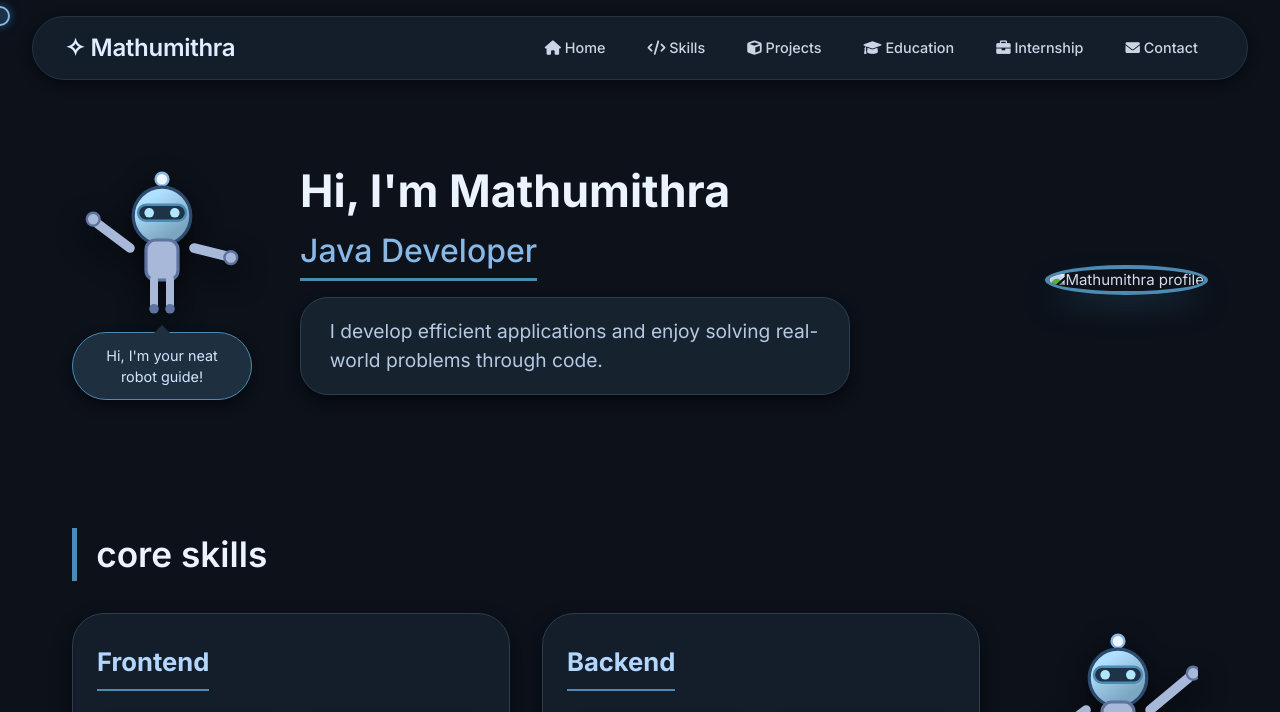
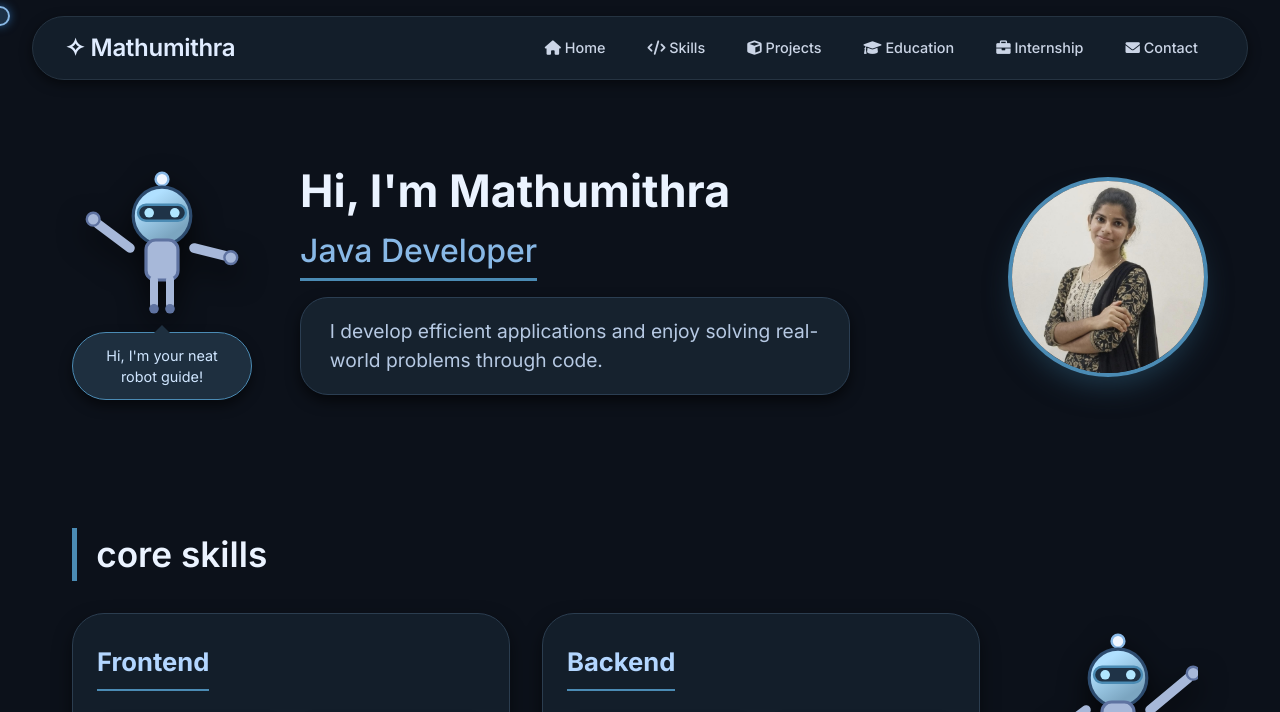
Before and after one commit to mathumithra-r-r/my_portfolio, a website: page index.html in a window 1280 px wide. Shown: the top 712 px of the page. Drawn offline with Linux system fonts and the light colour scheme; the site is published under a folder, as on GitHub Pages, so addresses that start at the root find nothing.

Commit message:
[Mathu] Changed the img tag

```diff
--- a/index.html
+++ b/index.html
@@ -533,7 +533,7 @@
             <p>I develop efficient applications and enjoy solving real-world problems through code.</p>
           </div>
           <div class="hero-image">
-            <img src="/images/Mypic2.jpg" alt="Mathumithra profile">
+            <img src="images/Mypic2.jpg" alt="Mathumithra profile">
           </div>
         </div>
       </div>
```
